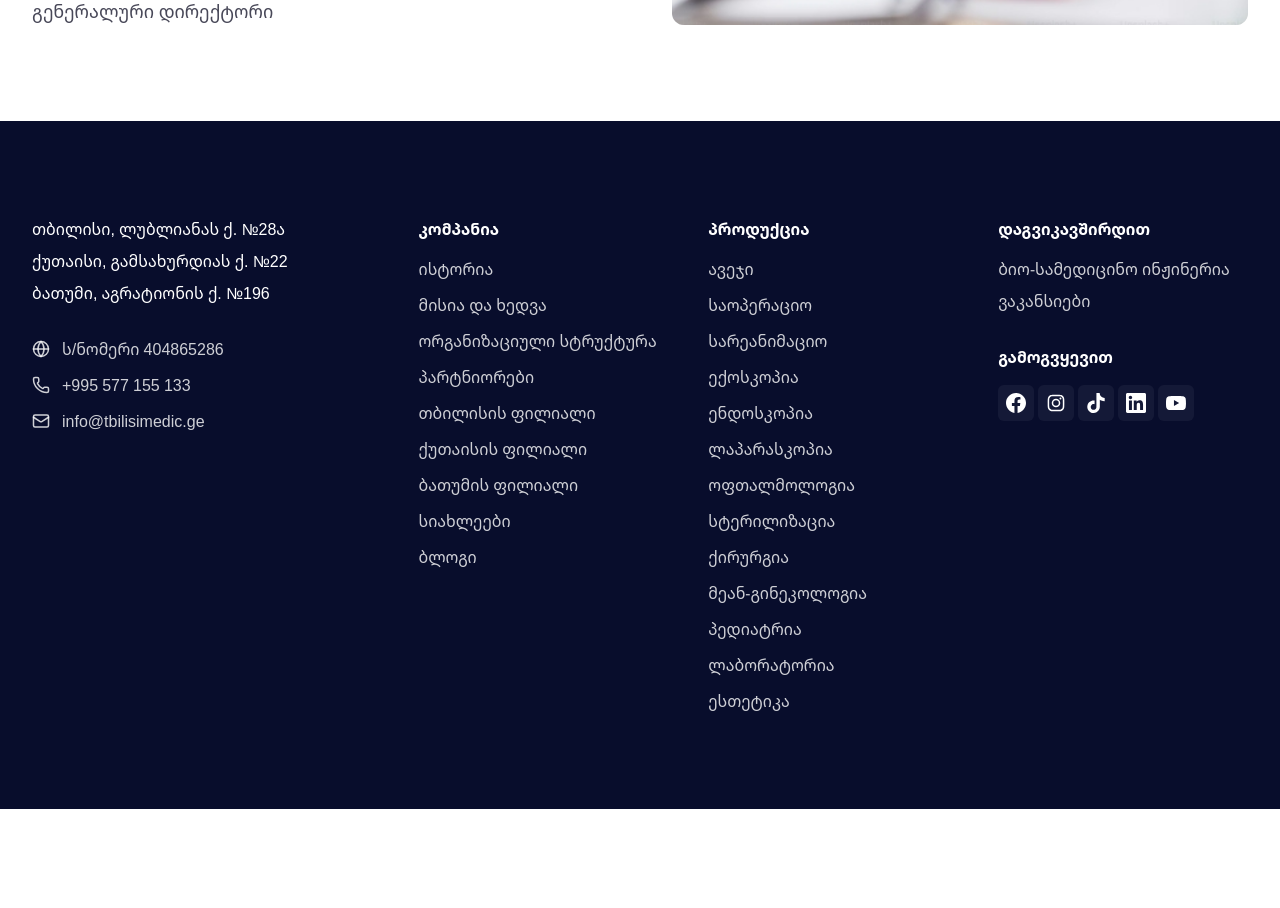
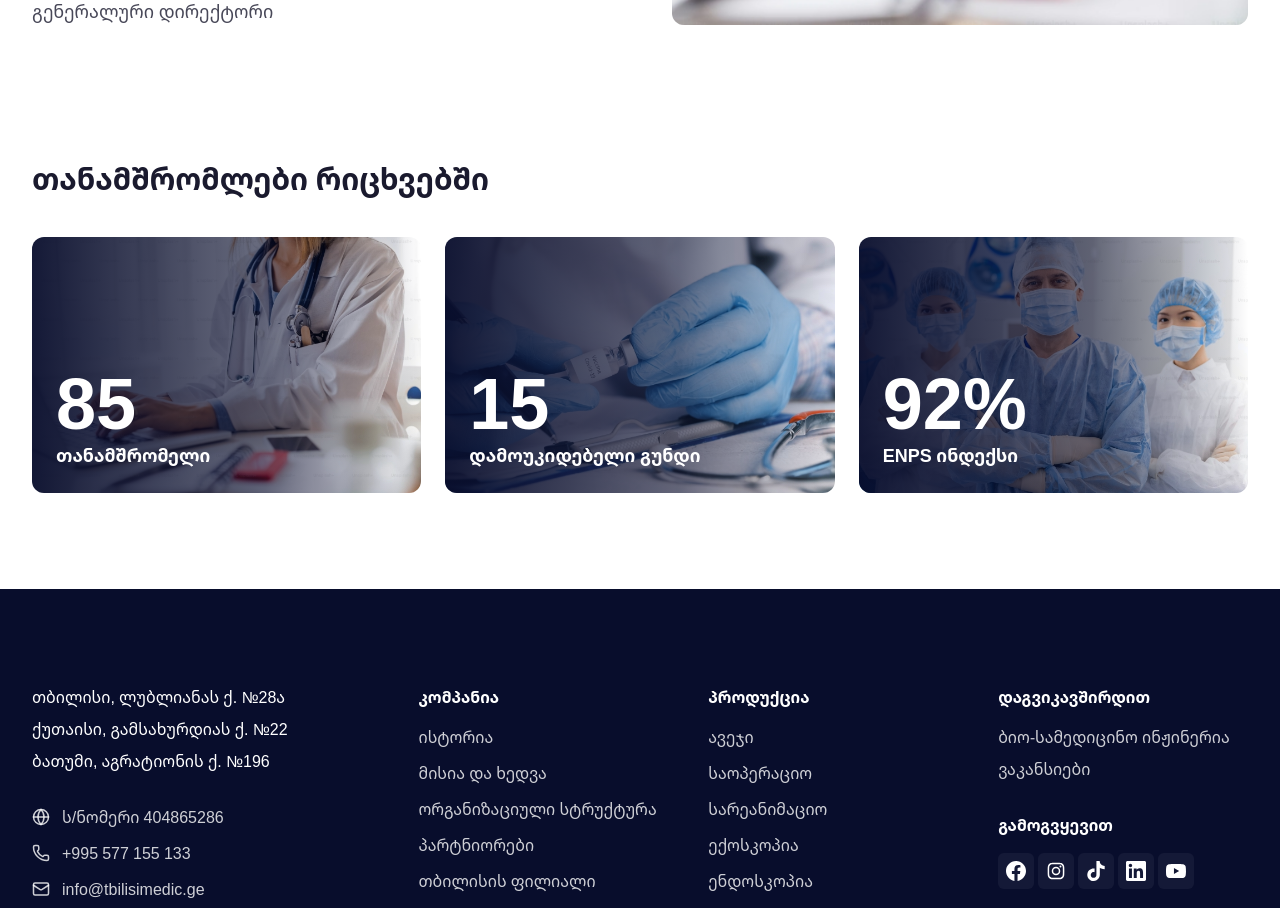
Before and after one commit to tbilisi-medic/web, a Next.js app: page /employees in a window 1280 px wide. Shown: the part 1020-1928 px from the top of the page. Before the commit the page ends 1829 px from the top, so only its background shows below. Built offline with nearby package versions, Linux system fonts and the light colour scheme.

Commit message:
feat: add stats section

```diff
--- a/src/app/employees/page.tsx
+++ b/src/app/employees/page.tsx
@@ -1,5 +1,5 @@
 import { Metadata } from 'next';
-import { PageHeader, Quote } from '@/components/sections/shared';
+import { PageHeader, Quote, Stats } from '@/components/sections/shared';
 
 export const metadata: Metadata = {
   title: 'თანამშრომლები ',
@@ -23,6 +23,29 @@ export default function EmployeesPage() {
         authorRole="გენერალური დირექტორი"
         image="/images/categories/1.jpg"
       />
+      <Stats
+        title="თანამშრომლები რიცხვებში"
+        stats={[
+          {
+            id: 1,
+            value: '85',
+            label: 'თანამშრომელი',
+            image: '/images/categories/1.jpg',
+          },
+          {
+            id: 2,
+            value: '15',
+            label: 'დამოუკიდებელი გუნდი',
+            image: '/images/categories/2.jpg',
+          },
+          {
+            id: 3,
+            value: '92%',
+            label: 'ENPS ინდექსი',
+            image: '/images/categories/3.jpg',
+          },
+        ]}
+      />
     </>
   );
 }
--- a/src/components/sections/shared/index.ts
+++ b/src/components/sections/shared/index.ts
@@ -3,3 +3,4 @@ export { BlogPreview } from './blog-preview';
 export { Testimonials } from './testimonials';
 export { PageHeader } from './page-header';
 export { Quote } from './quote';
+export { Stats } from './stats';
--- /dev/null
+++ b/src/components/sections/shared/stats.tsx
@@ -0,0 +1,59 @@
+import Image from 'next/image';
+
+interface Stat {
+  id: number;
+  value: string;
+  label: string;
+  image: string;
+}
+
+interface StatsProps {
+  title: string;
+  stats: Stat[];
+}
+
+export function Stats({ title, stats }: StatsProps) {
+  return (
+    <section className="pt-10 pb-12 lg:py-24 lg:pt-10">
+      <div className="px-4 sm:px-6 lg:px-8">
+        <div className="mx-auto max-w-7xl">
+          {/* Title */}
+          <h2 className="text-2xl font-bold text-foreground sm:text-3xl">
+            {title}
+          </h2>
+
+          {/* Stats Grid */}
+          <div className="mt-10 grid gap-6 lg:grid-cols-3">
+            {stats.map((stat) => (
+              <div
+                key={stat.id}
+                className="relative h-48 overflow-hidden rounded-xl sm:h-56 lg:h-64"
+              >
+                {/* Background Image */}
+                <Image
+                  src={stat.image}
+                  alt={stat.label}
+                  fill
+                  className="object-cover"
+                />
+
+                {/* Gradient Overlay */}
+                <div className="absolute inset-0 bg-gradient-to-r from-primary/95 via-primary/60 via-60% to-transparent" />
+
+                {/* Content */}
+                <div className="absolute bottom-0 left-0 p-6">
+                  <p className="text-5xl font-bold text-white lg:text-7xl">
+                    {stat.value}
+                  </p>
+                  <p className="mt-1 font-semibold text-white text-lg">
+                    {stat.label}
+                  </p>
+                </div>
+              </div>
+            ))}
+          </div>
+        </div>
+      </div>
+    </section>
+  );
+}
```
